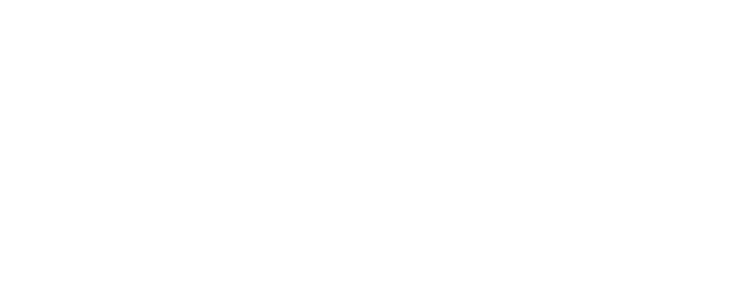
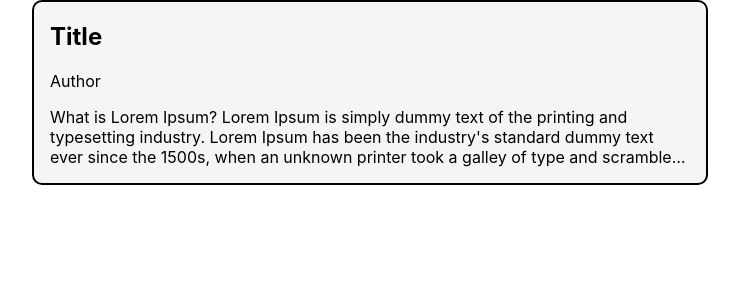
Before and after one commit to me4abhi/MULTI-BLOG, a React (Create React App) app: page /blog-post-card in a window 1280 px wide. Before the commit this address had no page. Shown: the top 300 px of the page, without its empty margins (270-1009 px from the left). Built offline with nearby package versions, Linux system fonts and the light colour scheme.

Commit message:
component: blog-post-card

```diff
--- a/src/App.js
+++ b/src/App.js
@@ -3,6 +3,7 @@ import Home from "./pages/Home/Home";
 import Blogs from "./pages/Blogs/Blogs";
 import Login from "./components/Login/Login";
 import EditBlog from "./pages/EditBlog/EditBlog";
+import BlogPostCard from "./components/BlogPostCard/BlogPostCard";
 
 function App() {
   return (
@@ -13,6 +14,7 @@ function App() {
           <Route path="/blogs" element={<Blogs />} />
           <Route path="/login" element={<Login />} />
           <Route path="/create-post" element={<EditBlog />} />
+          <Route path="/blog-post-card" element={<BlogPostCard />} />
         </Routes>
       </BrowserRouter>
     </div>
--- a/src/components/Blog/Blog.js
+++ b/src/components/Blog/Blog.js
@@ -1,16 +1,16 @@
 import "./Blog.css";
-import { collection, getDocs } from "firebase/firestore";
+import ShareButtons from "../ShareButtons/ShareButtons";
 
-function Blog({postTitle, postAuthor, postContent}) {
+function Blog({ postTitle, postAuthor, postContent }) {
+  const URL = window.location.pathname;
   return (
     <div className="blog-full">
       <h2 className="blog-title">{postTitle}wefwef</h2>
       <div className="blog-author">
         <span className="blog-author-name">{postAuthor}</span>
       </div>
-      <p className="blog-post">
-        {postContent}
-      </p>
+      <p className="blog-post">{postContent}</p>
+      <ShareButtons url={URL} title={postTitle} />
     </div>
   );
 }
--- /dev/null
+++ b/src/components/BlogPostCard/BlogPostCard.css
@@ -0,0 +1,18 @@
+.blog-post-card {
+  width: 50%;
+  display: flex;
+  flex-direction: column;
+  background-color: whitesmoke;
+  border: 2px solid black;
+  border-radius: 10px;
+  margin: auto;
+  padding: 0 1rem;
+}
+
+.blog-post-card-content {
+  overflow: hidden;
+  text-overflow: ellipsis;
+  display: -webkit-box;
+  -webkit-line-clamp: 3;
+  -webkit-box-orient: vertical;
+}
--- /dev/null
+++ b/src/components/BlogPostCard/BlogPostCard.js
@@ -0,0 +1,15 @@
+import "./BlogPostCard.css";
+
+function BlogPostCard() {
+  return (
+    <div className="blog-post-card">
+      <h2 className="blog-post-card-title">Title</h2>
+      <div className="blog-post-card-author">Author</div>
+      <p className="blog-post-card-content">
+      What is Lorem Ipsum? Lorem Ipsum is simply dummy text of the printing and typesetting industry. Lorem Ipsum has been the industry's standard dummy text ever since the 1500s, when an unknown printer took a galley of type and scrambled it to make a type specimen book. It has survived not only five centuries, but also the leap into electronic typesetting, remaining essentially unchanged. It was popularised in the 1960s with the release of Letraset sheets containing Lorem Ipsum passages, and more recently with desktop publishing software like Aldus PageMaker including versions of Lorem Ipsum. Why do we use it? It is a long established fact that a reader will be distracted by the readable content of a page when looking at its layout. The point of using Lorem Ipsum is that it has a more-or-less normal distribution of letters, as opposed to using 'Content here, content here', making it look like readable English. Many desktop publishing packages and web page editors now use Lorem Ipsum as their default model text, and a search for 'lorem ipsum' will uncover many web sites still in their infancy. Various versions have evolved over the years, sometimes by accident, sometimes on purpose (injected humour and the like).
+      </p>
+    </div>
+  );
+}
+
+export default BlogPostCard;
--- /dev/null
+++ b/src/components/ShareButtons/ShareButtons.js
@@ -0,0 +1,12 @@
+function SocialShare({ url, title }) {
+  const shareOnTwitter = () => {
+    const tweetUrl = `https://twitter.com/intent/tweet?url=${encodeURIComponent(
+      url
+    )}&text=${encodeURIComponent(title)}`;
+    window.open(tweetUrl, "_blank", "noopener noreferrer");
+  };
+
+  return <button onClick={shareOnTwitter}>Share on Twitter</button>;
+}
+
+export default SocialShare;
```
Also changed, not shown: src/components/ShareButtons/ShareButtons.css (added).
